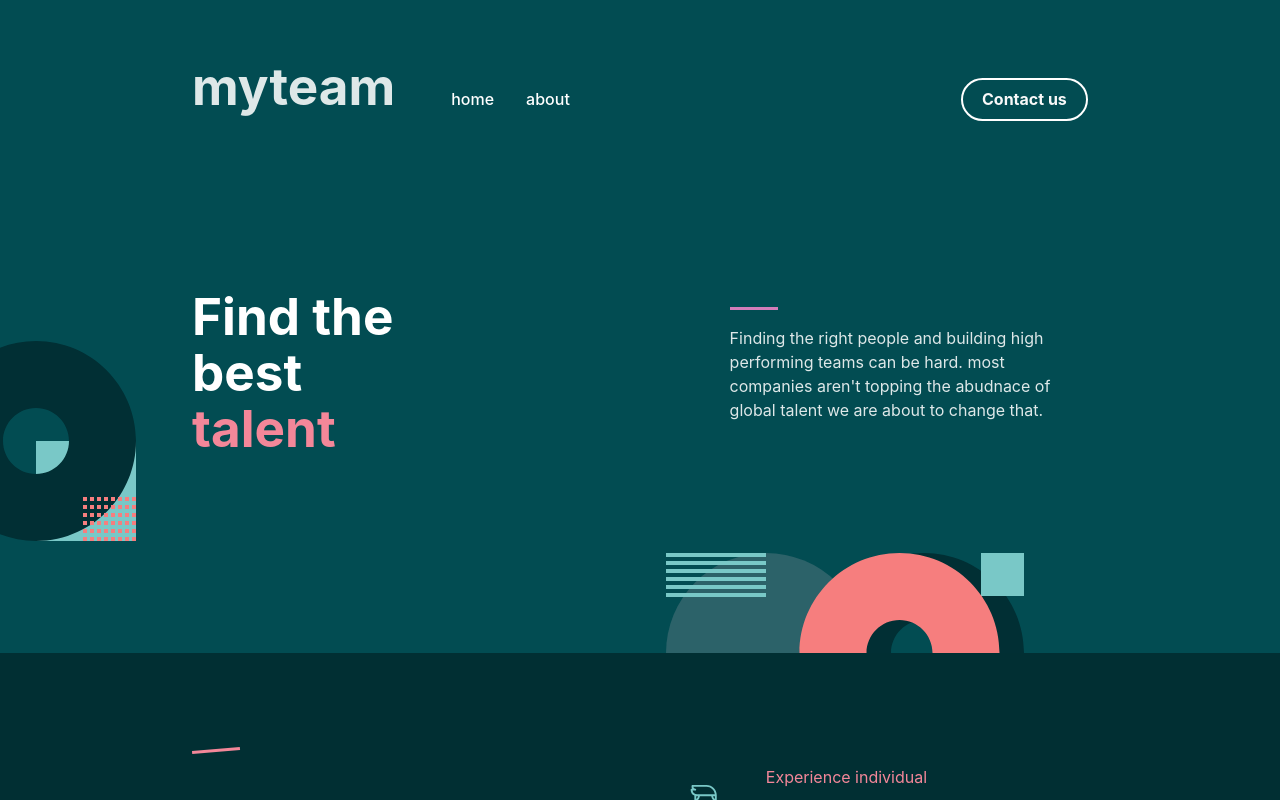
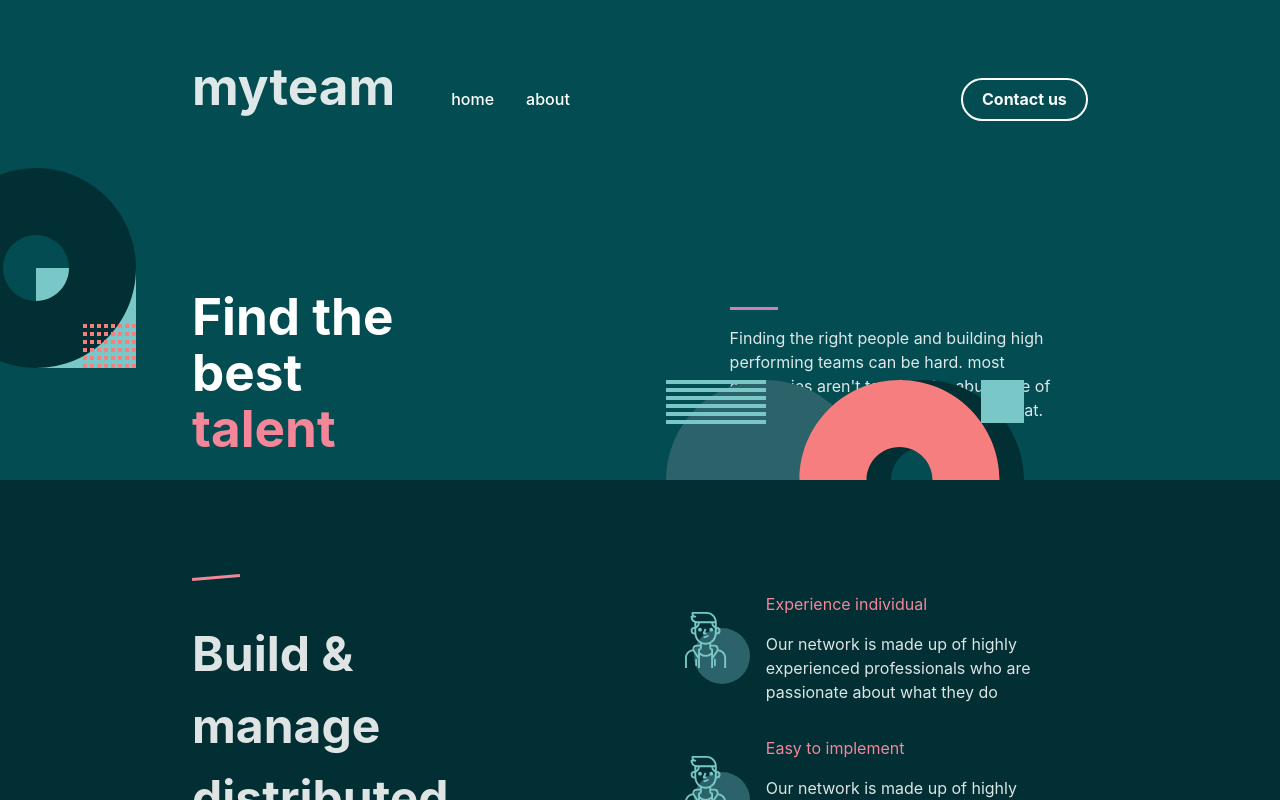
Before and after one commit to Irirwanirira/team-multi-page, a React (Vite) app: page / in a window 1280 px wide. Shown: the top 800 px of the page. Built offline with nearby package versions, Linux system fonts and the light colour scheme.

Commit message:
Quick fix on

```diff
--- a/src/App.css
+++ b/src/App.css
@@ -2,7 +2,3 @@
   margin: 0;
   padding: 0;
 }
-
-.navigationBar{
-  background-color: aquamarine;
-}
--- a/src/App.tsx
+++ b/src/App.tsx
@@ -1,18 +1,12 @@
 import { BrowserRouter as Router, Route, Routes } from 'react-router-dom';
-import styled from 'styled-components';
 import Home from './pages/Home';
 import About from './pages/About';
 
 import './App.css'
-import NavBar from './components/NavBar';
 
 function App() {
   return (
-    <AppContainer >
    <Router>
-        <div className='navigationBar'>
-          <NavBar />
-        </div>
     <div>
       <Routes>
         <Route path='/' element ={<Home />} />
@@ -20,21 +14,7 @@ function App() {
       </Routes>
     </div>
    </Router>
-    </AppContainer>
-
   )
-
 }
 
-const AppContainer = styled.div`
-
-.navigationBar {
-  padding: 0 12rem;
-  background-color:#024c52;
-}
-
-`
-
-
-
 export default App
--- a/src/pages/About.tsx
+++ b/src/pages/About.tsx
@@ -1,10 +1,12 @@
 import styled from "styled-components";
+import NavBar from "../components/NavBar";
 
 const About = () => {
   return (
     <AboutSection>
       <div>
         <div className="first_view">
+          <NavBar />
           <div className="body_part">
             <h1>About</h1>
             <div className="content">
--- a/src/pages/Home.tsx
+++ b/src/pages/Home.tsx
@@ -1,4 +1,5 @@
 import styled from "styled-components";
+import NavBar from "../components/NavBar";
 import styles from '../animations.module.css'
 
 const Home = () => {
@@ -11,6 +12,7 @@ const Home = () => {
             alt="home-1"
             className="home-1"
           />
+          <NavBar />
           <div className="body_part">
             <h1 >
               Find the best <span >talent</span>
```
Lines whose indentation alone changed are shown as unchanged.
